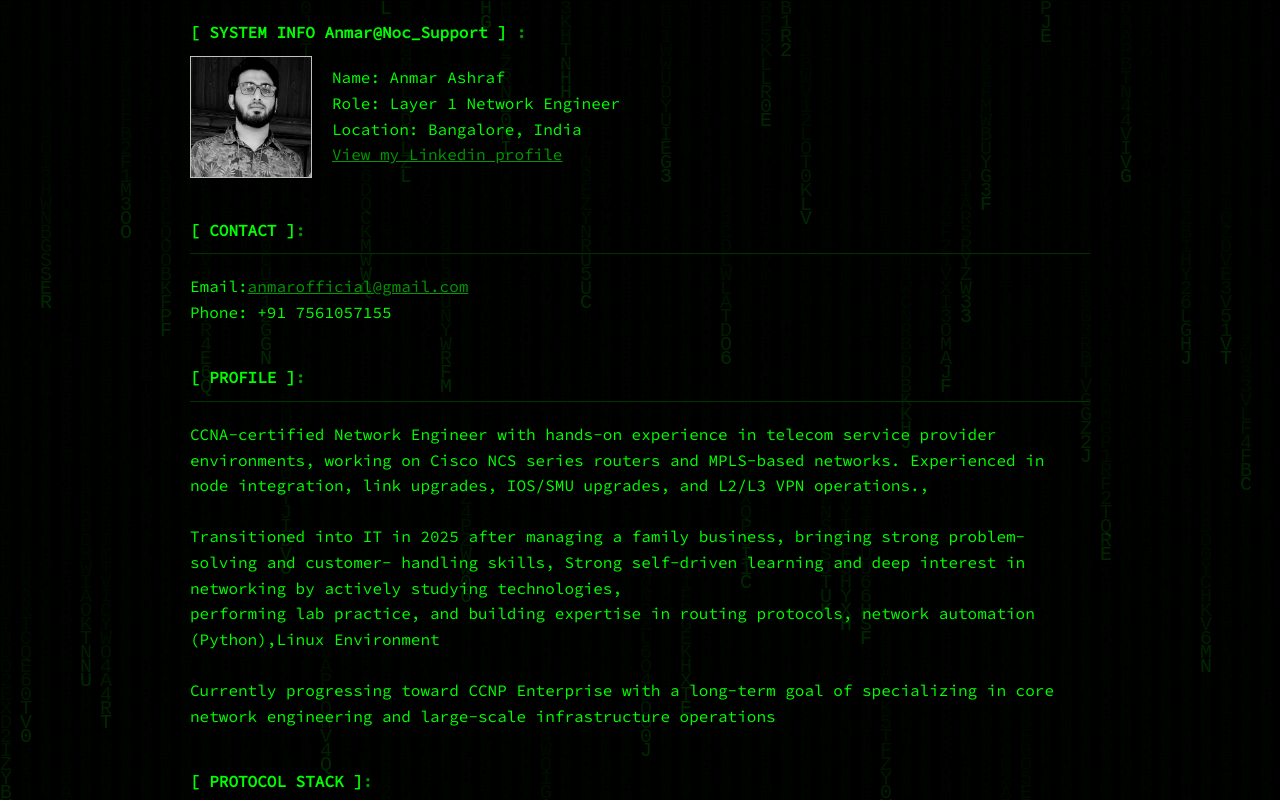
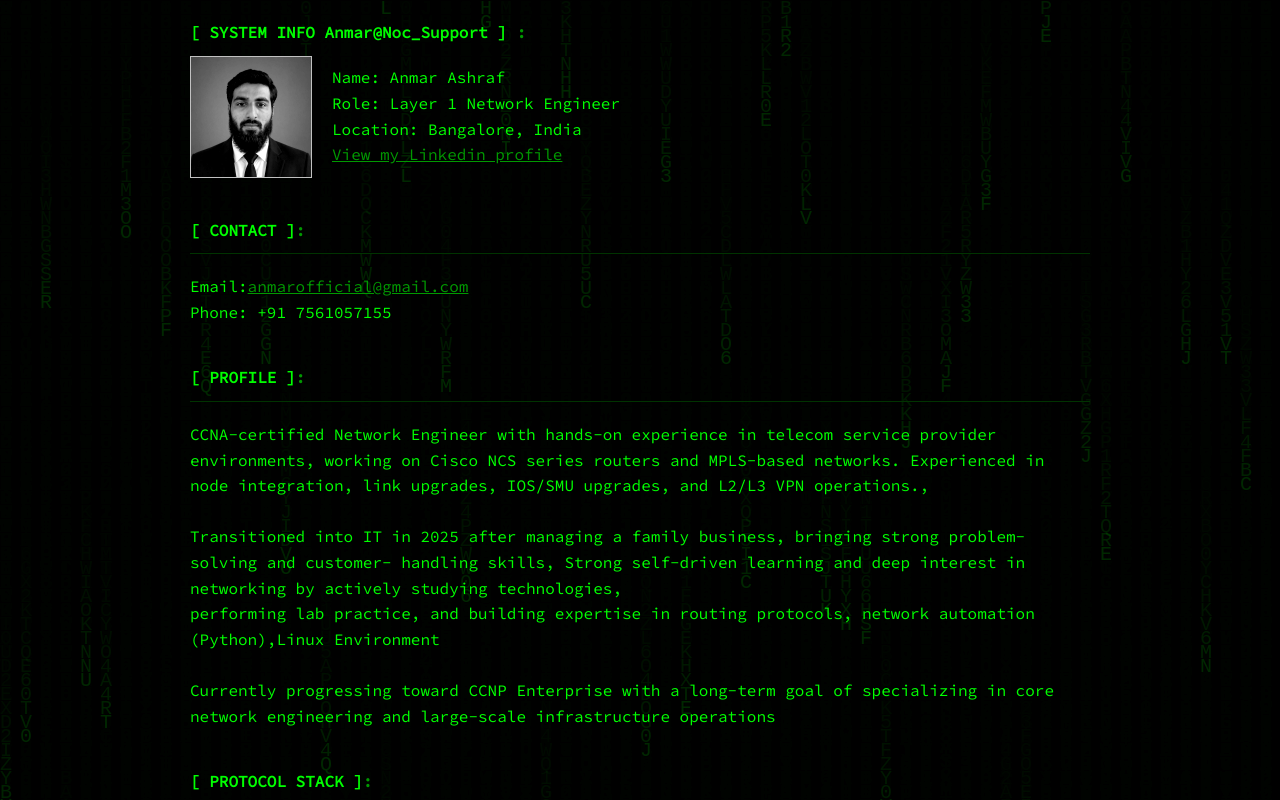
Before and after one commit to Amrofficial/Portfolio_project, a plain HTML site: page Portfolio/index.html in a window 1280 px wide. Shown: the top 800 px of the page. Drawn offline with Linux system fonts and the light colour scheme.

Commit message:
new picture

```diff
--- a/Portfolio/index.html
+++ b/Portfolio/index.html
@@ -7,7 +7,7 @@
 <link href="https://fonts.googleapis.com/css2?family=Source+Code+Pro&display=swap" rel="stylesheet">
 <meta property="og:title" content="Network Engineer Portfolio">
 <meta property="og:description" content="CCNA | MPLS | Cisco NCS | Real-world labs & configs">
-<meta property="og:image" content="https://anmar-ashraf-portfolio.vercel.app//anmar.jpg">
+<meta property="og:image" content="https://anmar-ashraf-portfolio.vercel.app//Portfolio/AnmarProfessional.jpeg">
 <meta property="og:url" content="https://anmar-ashraf-portfolio.vercel.app/">
 <style>
   /* Background canvas */
@@ -209,7 +209,7 @@ h1
 <div class="section-title">[ SYSTEM INFO Anmar@Noc_Support ]  </div>
 
 <div style="display:flex; align-items:center; gap:20px; flex-wrap:wrap;">
-  <img src="anmar.jpg" alt="profile"
+  <img src="AnmarProfessional.jpeg" alt="profile"
        style="
        width: 120px;
        height:120px;
```
Also changed, not shown: Portfolio/AnmarProfessional.jpeg (added).
